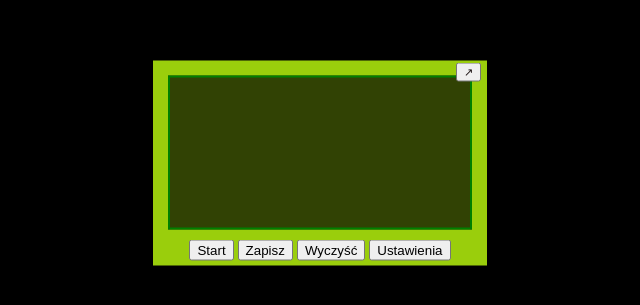
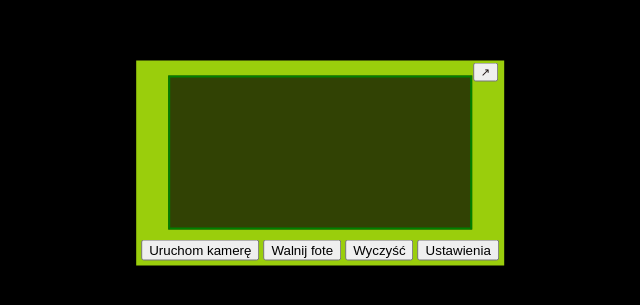
Before and after one commit to Barpotroszek/barpotroszek.github.io, a plain HTML site: page index.html in a window 1280 px wide. Shown: the part 237-542 px from the top of the page, without its empty margins (320-960 px from the left). Drawn offline with Linux system fonts and the light colour scheme.

Commit message:
Changed btns names

```diff
--- a/index.html
+++ b/index.html
@@ -32,8 +32,8 @@
         </div>
 
         <div id="btns">
-            <button id="btnStart" onclick="startStream()">Start</button>
-            <button id="btnCapture" onclick="makeShoot()">Zapisz</button>
+            <button id="btnStart" onclick="startStream()">Uruchom kamerę</button>
+            <button id="btnCapture" onclick="makeShoot()">Walnij fote</button>
             <button id="btnClear" onclick="clearPreview()">Wyczyść</button>
             <button id="btnSettings" onclick="displaySettings()">Ustawienia</button>
             <button id="minimalize"></button>
```
